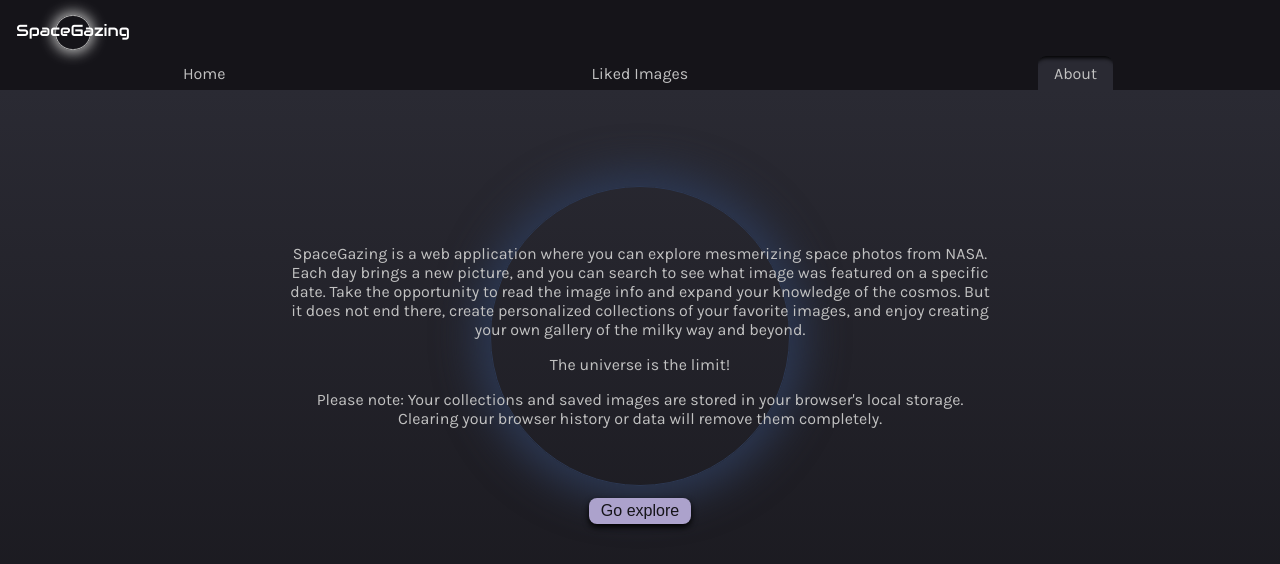
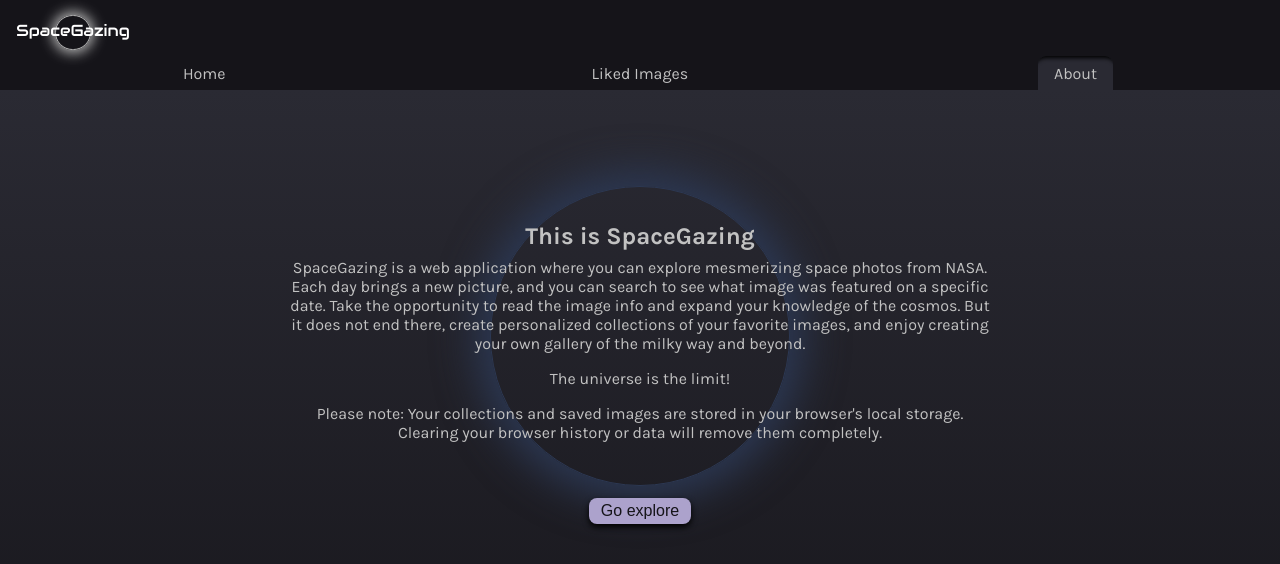
Before and after one commit to AmaTib/space-gazing, a Next.js app: page /about in a window 1280 px wide. Shown: the top 564 px of the page. Built offline with nearby package versions, Linux system fonts and the light colour scheme.

Commit message:
Add heading to about page

```diff
--- a/app/components/views/AboutPage.tsx
+++ b/app/components/views/AboutPage.tsx
@@ -8,6 +8,7 @@ export const AboutPage = () => {
         <div className="bigLogoContainer">
           <div className="bigLogo"></div>
           <div className="aboutText">
+            <h2>This is SpaceGazing</h2>
             <p>
               SpaceGazing is a web application where you can explore mesmerizing
               space photos from NASA. Each day brings a new picture, and you can
```
